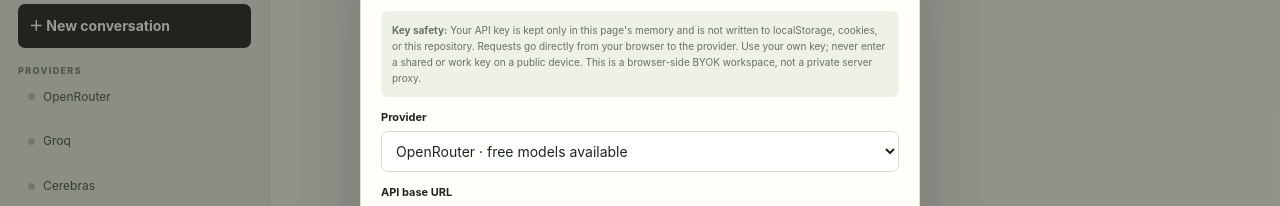
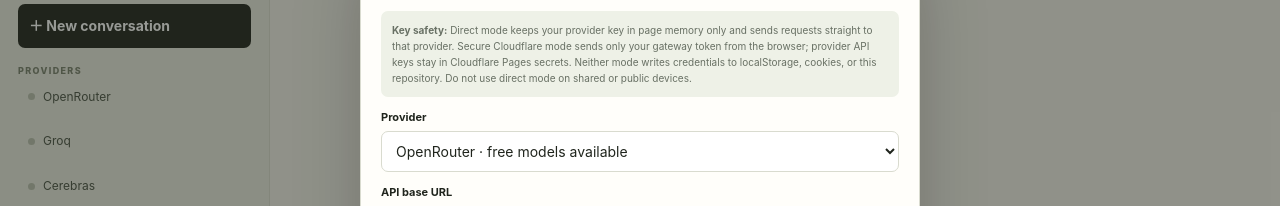
Before and after one commit to Kawhooped/GitHub-Garage, a plain HTML site: page apps/void-ai-access/workspace.html in a window 1280 px wide. Both pictures are taken after a click on the button "OpenRouter". Shown: the part 98-304 px from the top of the page. Drawn offline with Linux system fonts and the light colour scheme.

Commit message:
Clarify direct and secure gateway credential handling

```diff
--- a/apps/void-ai-access/workspace.html
+++ b/apps/void-ai-access/workspace.html
@@ -33,7 +33,7 @@
 </main></div>
 <div class="modal" id="modal" role="dialog" aria-modal="true" aria-labelledby="modalTitle"><div class="panel">
 <div class="panelhead"><h2 id="modalTitle">Connect a provider</h2><button class="x" id="close">Close</button></div>
-<div class="security"><b>Key safety:</b> Your API key is kept only in this page's memory and is not written to localStorage, cookies, or this repository. Requests go directly from your browser to the provider. Use your own key; never enter a shared or work key on a public device. This is a browser-side BYOK workspace, not a private server proxy.</div>
+<div class="security"><b>Key safety:</b> Direct mode keeps your provider key in page memory only and sends requests straight to that provider. Secure Cloudflare mode sends only your gateway token from the browser; provider API keys stay in Cloudflare Pages secrets. Neither mode writes credentials to localStorage, cookies, or this repository. Do not use direct mode on shared or public devices.</div>
 <div class="field"><label for="providerSelect">Provider</label><select id="providerSelect">
 <option value="openrouter">OpenRouter · free models available</option><option value="groq">Groq · developer free tier</option><option value="cerebras">Cerebras · developer access</option><option value="custom">Custom OpenAI-compatible API</option>
 </select></div>
```
